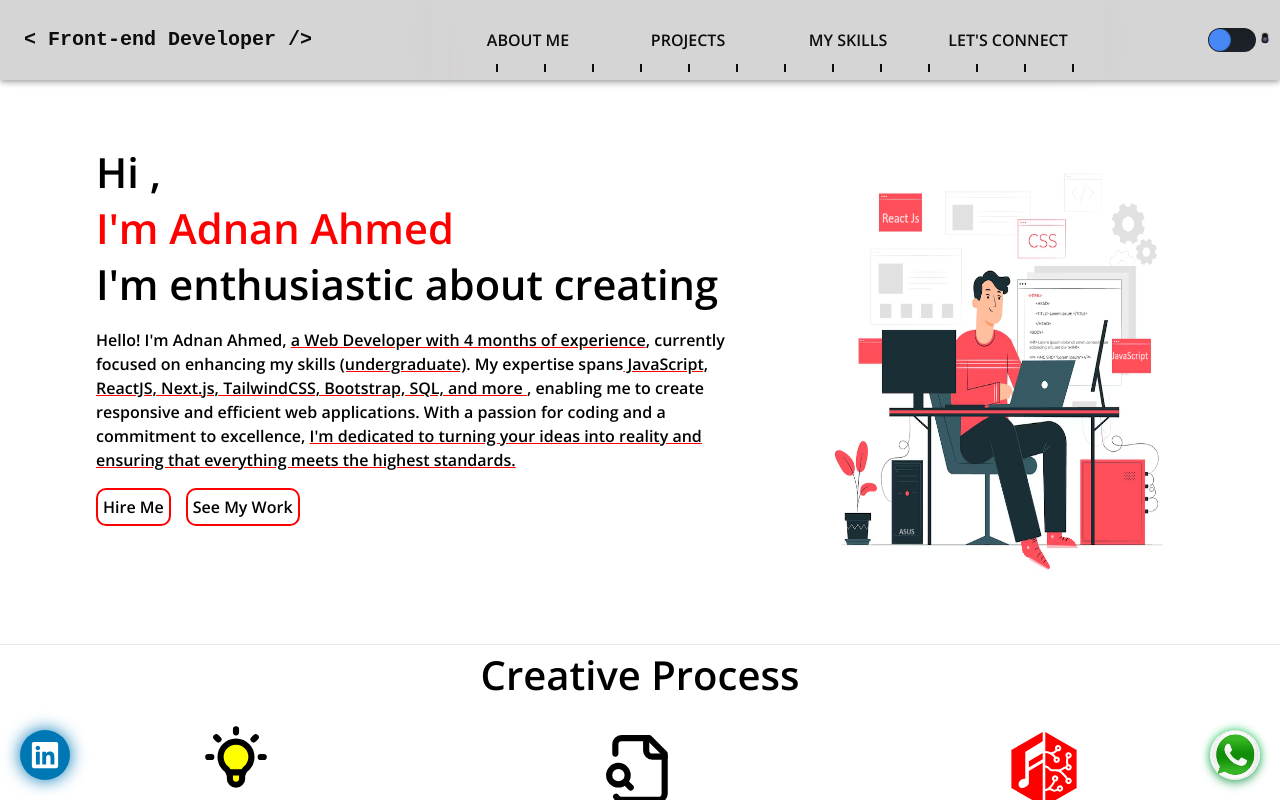
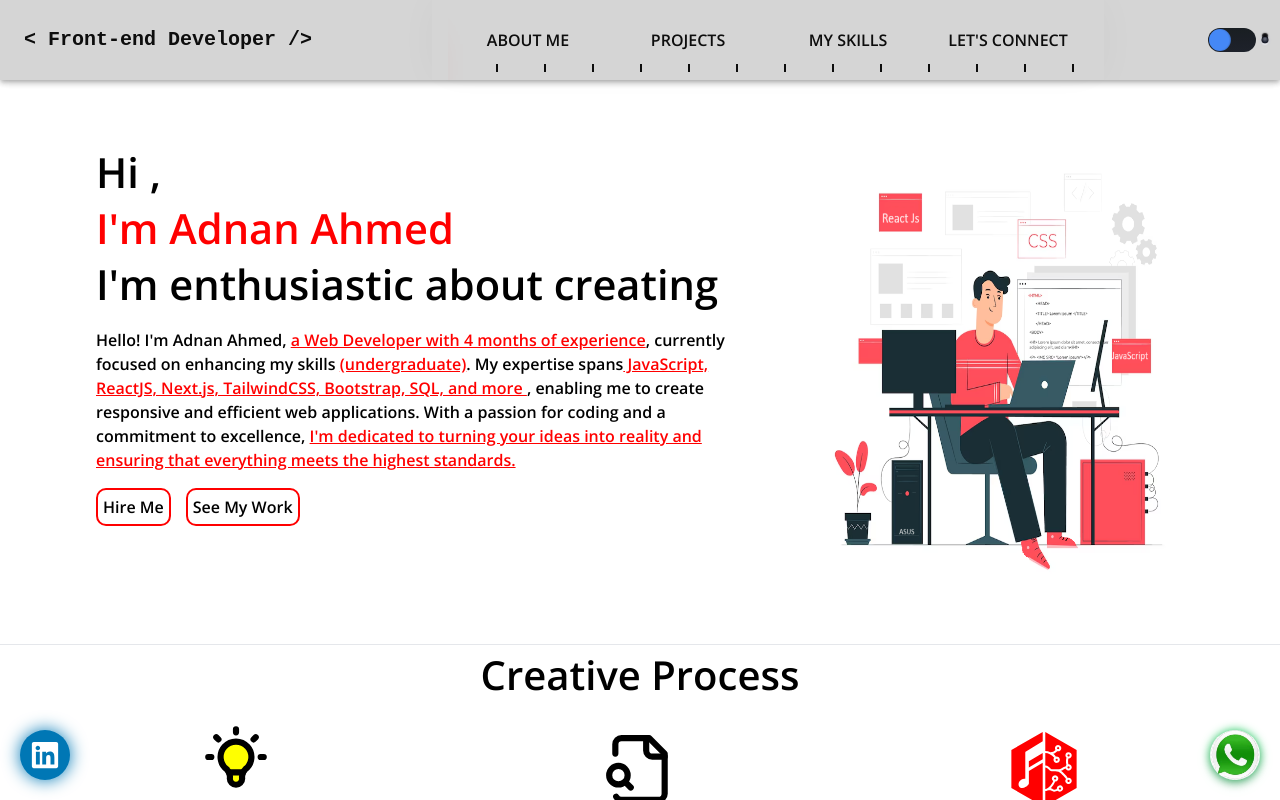
Before and after one commit to AdnanAhmed04/PortFolio, a React (Vite) app: page / in a window 1280 px wide. Shown: the top 800 px of the page. Built offline with nearby package versions, Linux system fonts and the light colour scheme.

Commit message:
Update landing.css

```diff
--- a/src/Componets/landingpage/landing.css
+++ b/src/Componets/landingpage/landing.css
@@ -9,7 +9,8 @@
     gap: 4rem;
 }
 .imp{
-    text-decoration: underline;
+    color:red;
+
     text-decoration-color: red;
 }
 
```
